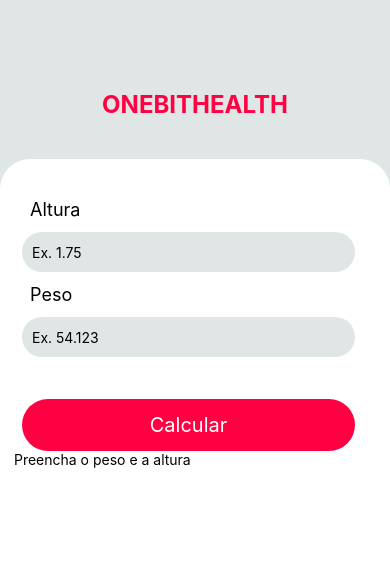
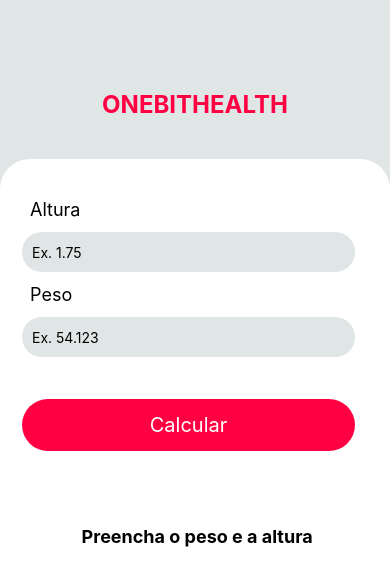
Before and after one commit to matheus-ferreiira/OneBitHealth, a React Native app: screen / in a window 390 px wide. Shown: the top 586 px of the page. Built offline with nearby package versions, Linux system fonts and the light colour scheme.

Commit message:
Fix resultImc style

```diff
--- a/src/components/Form/ResultImc/index.js
+++ b/src/components/Form/ResultImc/index.js
@@ -4,9 +4,9 @@
 
 export default function ResultImc(props) {
     return (
-        <View styles={styles.resultImc}>
-            <Text styles={styles.information}> {props.messageResultImc}</Text>
-            <Text styles={styles.numberImc}>{props.resultImc}</Text>
+        <View style={styles.resultImc}>
+            <Text style={styles.information}> {props.messageResultImc}</Text>
+            <Text style={styles.numberImc}>{props.resultImc}</Text>
         </View>
     );
 }
```
